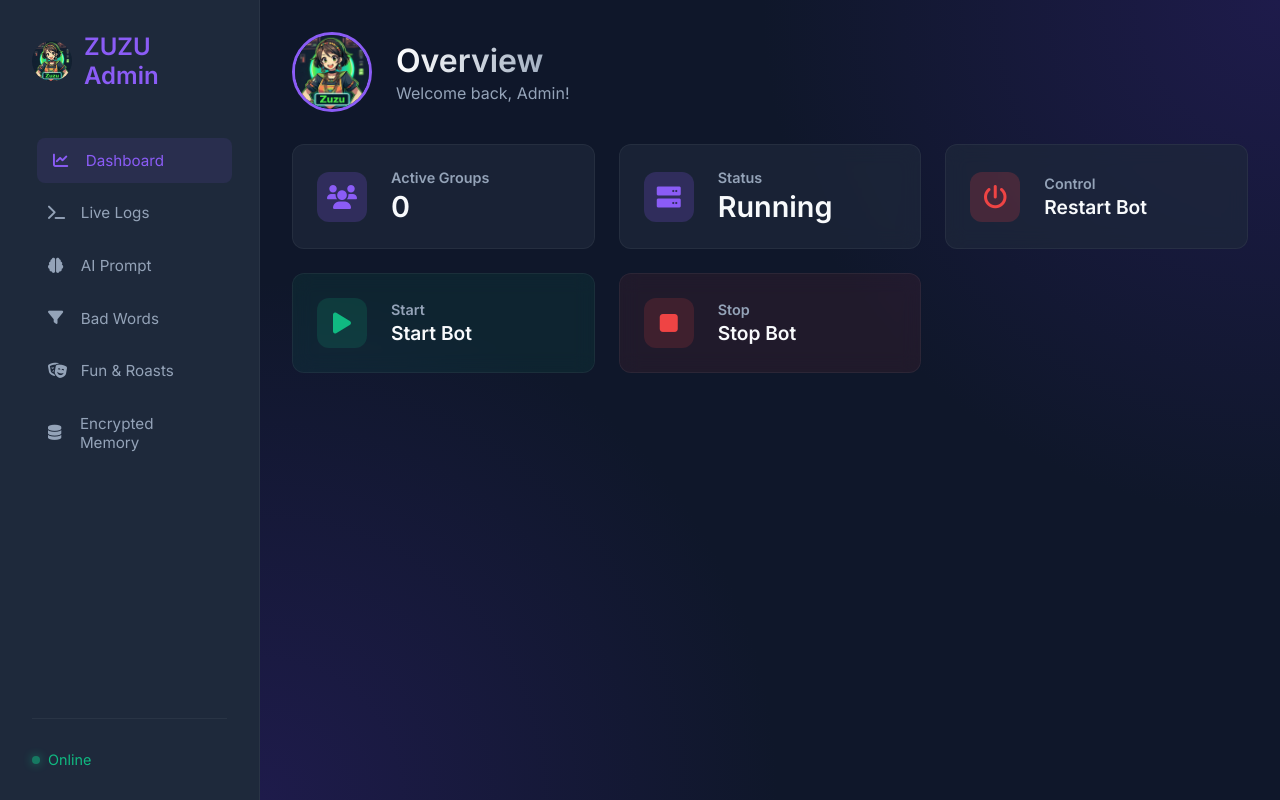
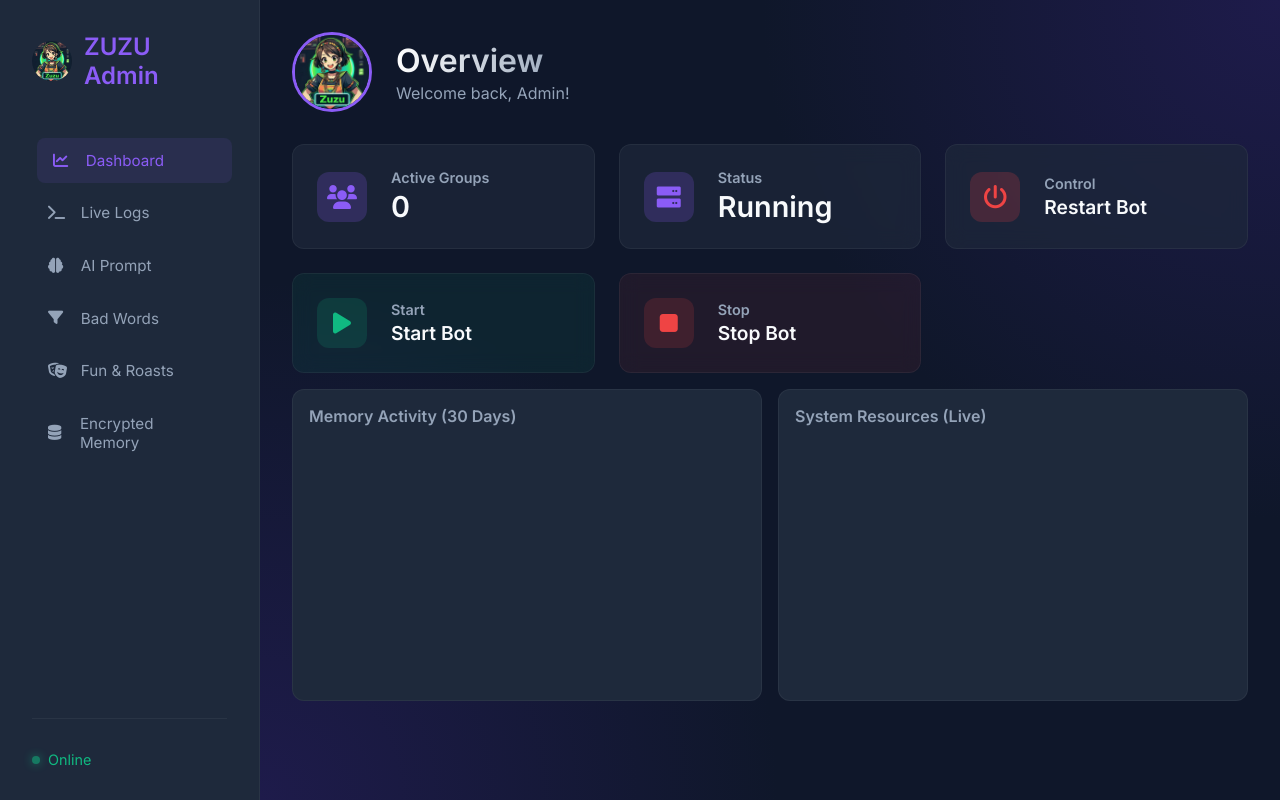
Before and after one commit to Badmaneers/ZUZU-Bot, a Flask app: page /dashboard in a window 1280 px wide. Run offline with Flask 3, Linux system fonts and the light colour scheme; the visitor is signed in with stand-in values (Sample User, id 1); a map, chart or similar area stays blank; parts of the project's set-up code (start-up, migrations or seed data) failed here and were passed over.

Commit message:
feat: Add system resource monitoring with live graphs for CPU and memory usage

```diff
--- a/bot/main.py
+++ b/bot/main.py
@@ -4,6 +4,7 @@ import subprocess
 import time
 import sys
 import logging
+import psutil
 from config import FLASK_SECRET_KEY, BASE_DIR
 from modules.dashboard import dashboard_bp, login_required
 
@@ -95,6 +96,30 @@ def api_start():
     threading.Thread(target=start_bot_worker).start()
     return flask.jsonify({"success": True, "message": "Bot start signal sent."})
 
+@app.route('/api/stats/system')
+@login_required
+def api_stats_system():
+    global BOT_PROCESS
+    cpu_percent = 0.0
+    memory_percent = 0.0
+
+    if BOT_PROCESS and BOT_PROCESS.poll() is None:
+        try:
+            proc = psutil.Process(BOT_PROCESS.pid)
+            # interval=None is non-blocking, but first call usually 0.0
+            # Dividing by cpu_count to normalize
+            cpu_percent = proc.cpu_percent(interval=None) / psutil.cpu_count()
+
+            # Memory percent
+            memory_percent = proc.memory_percent()
+        except (psutil.NoSuchProcess, psutil.AccessDenied):
+            pass
+
+    return flask.jsonify({
+        "cpu": cpu_percent,
+        "memory_percent": memory_percent
+    })
+
 def run_flask():
     app.run(host="0.0.0.0", port=8080)
 
--- a/bot/modules/dashboard.py
+++ b/bot/modules/dashboard.py
@@ -5,6 +5,7 @@ import logging
 from functools import wraps
 from config import DATA_DIR, STATE_DIR, ROOT_DIR, LOG_FILE, ADMIN_PASSWORD, MEMORY_ACCESS_PASSWORD
 import sqlite3
+import psutil
 from core.memory import CIPHER
 
 dashboard_bp = Blueprint('dashboard', __name__, template_folder='../templates', static_folder='../static')
@@ -59,6 +60,7 @@ def dashboard():
 @login_required
 def api_stats():
     return jsonify(get_stats())
+
 
 @dashboard_bp.route('/api/logs')
 @login_required
--- a/bot/static/script.js
+++ b/bot/static/script.js
@@ -503,3 +503,109 @@ async function startBot() {
         alert("Request failed: " + e);
     }
 }
+
+// --- Live Graphs ---
+let liveGraphInterval = null;
+let systemChart = null;
+
+async function loadMemoryRangeGraph() {
+    try {
+        const res = await fetch('/api/memory/range-stats');
+        const data = await res.json();
+        const el = document.getElementById('memoryRangeGraph');
+        if (!el) return;
+
+        const ctx = el.getContext('2d');
+        if (window.memoryRangeChart) window.memoryRangeChart.destroy();
+
+        window.memoryRangeChart = new Chart(ctx, {
+            type: 'line',
+            data: {
+                labels: data.labels,
+                datasets: [{
+                    label: 'Messages',
+                    data: data.counts,
+                    borderColor: 'rgba(139,92,246,1)',
+                    backgroundColor: 'rgba(139,92,246,0.2)',
+                    tension: 0.3,
+                    fill: true,
+                    pointRadius: 2,
+                    borderWidth: 2
+                }]
+            },
+            options: {
+                responsive: true,
+                maintainAspectRatio: false,
+                plugins: { legend: { display: false } },
+                scales: {
+                    x: { ticks: { color: '#94a3b8' }, grid: { color: 'rgba(255,255,255,0.05)' } },
+                    y: { beginAtZero: true, ticks: { color: '#94a3b8' }, grid: { color: 'rgba(255,255,255,0.05)' } }
+                }
+            }
+        });
+    } catch(e) { console.error("Error loading memory graph:", e); }
+}
+
+async function updateSystemGraph() {
+    try {
+        const res = await fetch('/api/stats/system');
+        const data = await res.json();
+        const el = document.getElementById('systemGraph');
+        if (!el) return;
+
+        if (!systemChart) {
+             const ctx = el.getContext('2d');
+             systemChart = new Chart(ctx, {
+                type: 'line',
+                data: {
+                    labels: Array(30).fill(''),
+                    datasets: [
+                        { label: 'CPU %', data: Array(30).fill(0), borderColor: '#ef4444', backgroundColor: 'rgba(239, 68, 68, 0.1)', tension: 0.4, pointRadius: 0, fill: true },
+                        { label: 'RAM %', data: Array(30).fill(0), borderColor: '#10b981', backgroundColor: 'rgba(16, 185, 129, 0.1)', tension: 0.4, pointRadius: 0, fill: true }
+                    ]
+                },
+                options: {
+                    responsive: true,
+                    maintainAspectRatio: false,
+                    animation: false,
+                    plugins: { legend: { labels: { color: '#94a3b8' } } },
+                    scales: {
+                        y: { min: 0, max: 100, grid: { color: 'rgba(255,255,255,0.05)' }, ticks: { color: '#94a3b8' } },
+                        x: { display: false }
+                    }
+                }
+             });
+        }
+
+        // Update Data
+        const chartData = systemChart.data;
+        chartData.datasets[0].data.push(data.cpu);
+        chartData.datasets[0].data.shift();
+
+        chartData.datasets[1].data.push(data.memory_percent);
+        chartData.datasets[1].data.shift();
+
+        systemChart.update();
+
+    } catch(e) { console.error("Error updating system graph:", e); }
+}
+
+function startLiveGraphs() {
+    loadMemoryRangeGraph(); // Load once
+    // Update system graph every 2 seconds
+    liveGraphInterval = setInterval(() => {
+        updateSystemGraph();
+    }, 2000);
+}
+
+// Hook into DOMContentLoaded
+document.addEventListener('DOMContentLoaded', () => {
+    // Wait for Chart.js to load if script is async
+    const checkChart = setInterval(() => {
+        if (typeof Chart !== 'undefined') {
+            clearInterval(checkChart);
+            startLiveGraphs();
+        }
+    }, 100);
+    setTimeout(() => clearInterval(checkChart), 5000); // Stop checking after 5s
+});
--- a/bot/templates/dashboard.html
+++ b/bot/templates/dashboard.html
@@ -89,6 +89,21 @@
                         <div class="info">
                             <h3>Stop</h3>
                             <p style="font-size:1.2rem;">Stop Bot</p>
+                        </div>
+                    </div>
+                </div>
+
+                <div style="display: grid; grid-template-columns: 1fr 1fr; gap: 1rem; margin-top: 1rem;">
+                    <div class="stat-graph-card" style="background:var(--bg-card); padding:1rem; border-radius:12px; border:1px solid rgba(255,255,255,0.05);">
+                        <h3 style="margin-bottom:0.5rem; color:var(--text-secondary); font-size:1rem;">Memory Activity (30 Days)</h3>
+                        <div style="position: relative; height: 250px; width: 100%;">
+                            <canvas id="memoryRangeGraph"></canvas>
+                        </div>
+                    </div>
+                    <div class="stat-graph-card" style="background:var(--bg-card); padding:1rem; border-radius:12px; border:1px solid rgba(255,255,255,0.05);">
+                        <h3 style="margin-bottom:0.5rem; color:var(--text-secondary); font-size:1rem;">System Resources (Live)</h3>
+                        <div style="position: relative; height: 250px; width: 100%;">
+                            <canvas id="systemGraph"></canvas>
                         </div>
                     </div>
                 </div>
@@ -212,6 +227,7 @@
         </main>
     </div>
 
+    <script src="https://cdn.jsdelivr.net/npm/chart.js"></script>
     <script src="/static/script.js"></script>
 </body>
 </html>
--- a/requirements.txt
+++ b/requirements.txt
@@ -4,3 +4,4 @@ pyTelegramBotAPI
 requests
 cryptography
 Flask
+psutil
```
